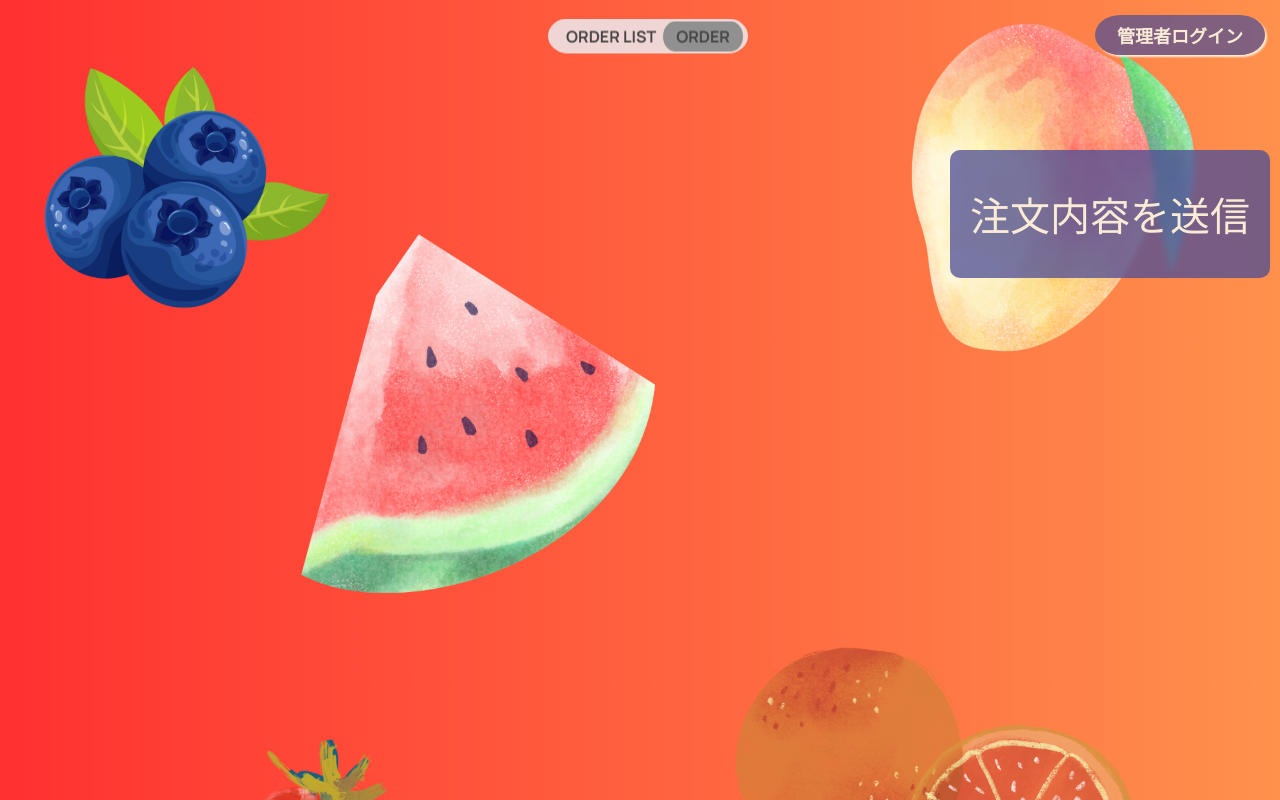
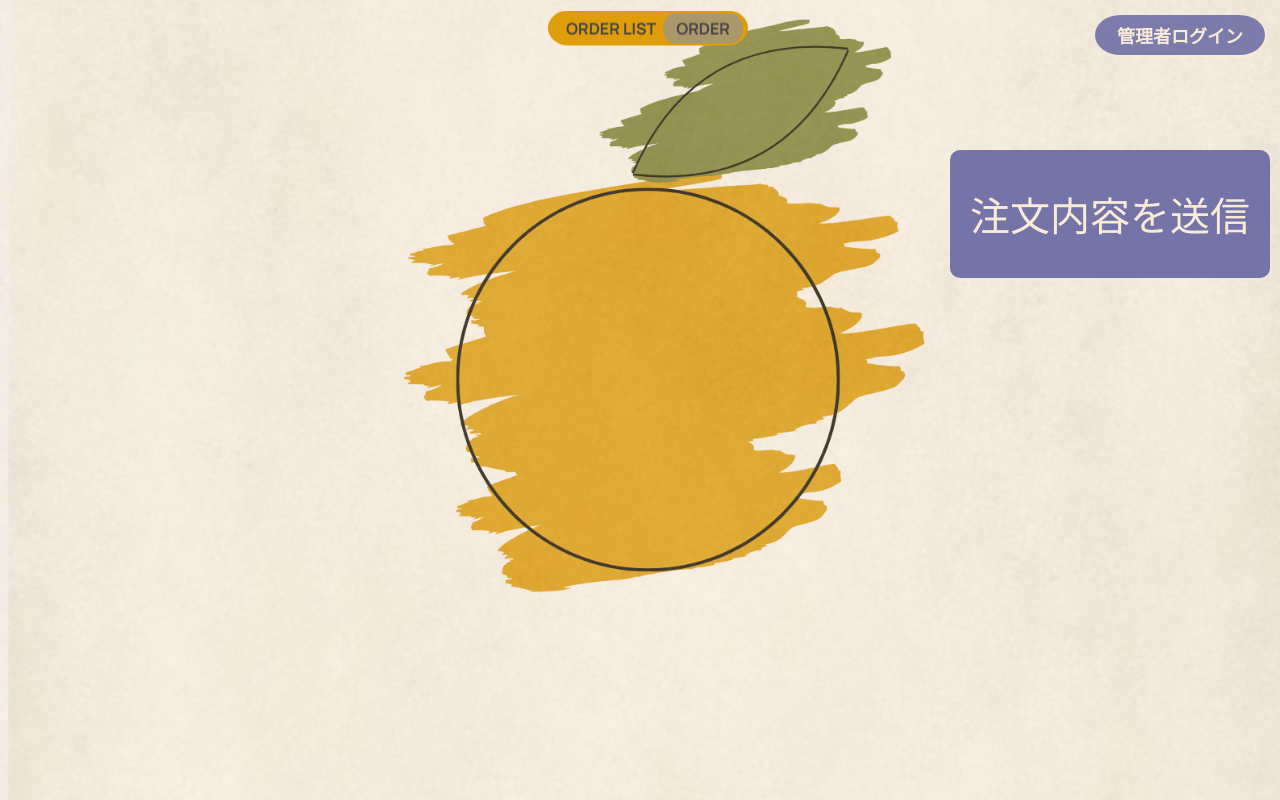
Before and after one commit to Nfolio567/Order, a Flask app: page /order in a window 1280 px wide. Run offline with Flask 3, Linux system fonts and the light colour scheme; data that the repository does not hold is empty; some libraries are stand-ins or nearby versions; some web fonts are replaced.

Commit message:
chenge style order page

```diff
--- a/static/script/private/admin/AddOptions.js
+++ b/static/script/private/admin/AddOptions.js
@@ -7,7 +7,7 @@ var __awaiter = (this && this.__awaiter) || function (thisArg, _arguments, P, ge
         step((generator = generator.apply(thisArg, _arguments || [])).next());
     });
 };
-import { closeAddSelector, fetch2Server, closeAddCheckWindow } from "./admin";
+import { closeAddSelector, fetch2Server, closeAddCheckWindow } from "./admin.js";
 export class AddOptions {
     drawAddWindow() {
         closeAddSelector();
--- a/static/script/private/admin/AddOptions.ts
+++ b/static/script/private/admin/AddOptions.ts
@@ -1,4 +1,4 @@
-import { closeAddSelector, fetch2Server, closeAddCheckWindow } from "./admin";
+import { closeAddSelector, fetch2Server, closeAddCheckWindow } from "./admin.js";
 
 export class AddOptions {
   drawAddWindow() { // オプション追加ウィンドウ描画
--- a/static/script/private/admin/AddProducts.js
+++ b/static/script/private/admin/AddProducts.js
@@ -7,7 +7,7 @@ var __awaiter = (this && this.__awaiter) || function (thisArg, _arguments, P, ge
         step((generator = generator.apply(thisArg, _arguments || [])).next());
     });
 };
-import { closeAddSelector, fetch2Server, closeAddCheckWindow, moneyFormatter } from "./admin";
+import { closeAddSelector, fetch2Server, closeAddCheckWindow, moneyFormatter } from "./admin.js";
 export class AddProducts {
     drawAddWindow() {
         return __awaiter(this, void 0, void 0, function* () {
--- a/static/script/private/admin/AddProducts.ts
+++ b/static/script/private/admin/AddProducts.ts
@@ -1,4 +1,4 @@
-import { closeAddSelector, fetch2Server, closeAddCheckWindow, moneyFormatter } from "./admin";
+import { closeAddSelector, fetch2Server, closeAddCheckWindow, moneyFormatter } from "./admin.js";
 
 export class AddProducts {
   async drawAddWindow() { // 商品追加ウィンドウ描画
--- a/static/script/private/admin/DeleteOption.js
+++ b/static/script/private/admin/DeleteOption.js
@@ -7,7 +7,7 @@ var __awaiter = (this && this.__awaiter) || function (thisArg, _arguments, P, ge
         step((generator = generator.apply(thisArg, _arguments || [])).next());
     });
 };
-import { closeAddSelector, fetch2Server, moneyFormatter } from "./admin";
+import { closeAddSelector, fetch2Server, moneyFormatter } from "./admin.js";
 export class DeleteOption {
     drawDeleteWindow() {
         closeAddSelector();
@@ -51,7 +51,7 @@ export class DeleteOption {
         }
     }
     closeDeleteWindow() {
-        const deleteWindow = document.getElementById("delete-options");
+        const deleteWindow = document.getElementById("add-delete-update-window");
         if (deleteWindow)
             deleteWindow.className = "hidden";
         const closeButton = document.getElementById("close");
--- a/static/script/private/admin/DeleteOption.ts
+++ b/static/script/private/admin/DeleteOption.ts
@@ -1,4 +1,4 @@
-import { closeAddSelector,  fetch2Server, moneyFormatter } from "./admin";
+import { closeAddSelector,  fetch2Server, moneyFormatter } from "./admin.js";
 
 export class DeleteOption {
   drawDeleteWindow() {
@@ -44,7 +44,7 @@ export class DeleteOption {
   }
 
   closeDeleteWindow() {
-    const deleteWindow = document.getElementById("delete-options");
+    const deleteWindow = document.getElementById("add-delete-update-window");
     if(deleteWindow) deleteWindow.className = "hidden";
 
     const closeButton = document.getElementById("close");
--- a/static/script/private/admin/DeleteProduct.js
+++ b/static/script/private/admin/DeleteProduct.js
@@ -7,7 +7,7 @@ var __awaiter = (this && this.__awaiter) || function (thisArg, _arguments, P, ge
         step((generator = generator.apply(thisArg, _arguments || [])).next());
     });
 };
-import { fetch2Server } from "./admin";
+import { fetch2Server } from "./admin.js";
 export class DeleteProduct {
     drawCheckWindow(children) {
         console.log(children);
--- a/static/script/private/admin/DeleteProduct.ts
+++ b/static/script/private/admin/DeleteProduct.ts
@@ -1,4 +1,4 @@
-import { fetch2Server } from "./admin";
+import { fetch2Server } from "./admin.js";
 
 export class DeleteProduct {
   drawCheckWindow(children: HTMLCollection | undefined) {
--- a/static/style/style.css
+++ b/static/style/style.css
@@ -15,8 +15,23 @@
 }
 
 body {
-  background: url("../image/frute.png") top center / cover repeat;
+  background-image: url("../image/container_background.png");
+  background-attachment: local;
+  background-position: 60% 52%;
+  background-size: cover;
+}
+
+.background {
+  position: fixed;
+  top: 0;
+  width: 100vw;
+  height: 100vh;
+  background-image: url("../image/background.png");
+  background-attachment: local;
+  background-position: 60% 52%;
+  background-size: cover;
   background-color: rgb(248, 245, 212);
+  z-index: 0;
 }
 
 .flash {
@@ -46,6 +61,7 @@ header {
   position: fixed;
   height: 50px;
   width: 100vw;
+  top: 0;
   z-index: 1000;
 }
 
@@ -58,7 +74,7 @@ nav {
   height: 35px;
   width: 200px;
   border-radius: 10% 10% 10% 10% / 50% 50% 50% 50%;
-  background-color: rgba(236, 244, 251, 0.8);
+  background-color: #df9e09;
   backdrop-filter: blur(2px);
 }
 
@@ -75,7 +91,7 @@ nav > a {
 
 .headerBack {
   position: absolute;
-  background-color: #909090;
+  background-color: rgba(148, 148, 148, 0.7);
   z-index: 1100;
   height: 30px;
   border-radius: 10% 10% 10% 10% / 50% 50% 50% 50%;
@@ -163,5 +179,51 @@ nav > a {
 }
 
 .order-container {
-  background-color: antiquewhite;
+  background-color: rgba(236, 244, 251, 0.8);
+  width: 70vw;
+  margin-left: 1.5vw;
+  margin-top: 100px;
+  backdrop-filter: blur(3px);
+  border-radius: 20px 0 / 20px 0;
 }
+
+.products-container {
+  position: relative;
+  display: flex;
+  margin: 20px;
+  border: dashed 2px #353535;
+  border-radius: 20px 0 / 20px 0;
+  background: url("../image/container_background.png");
+}
+
+.products-container .name {
+  max-width: 70%;
+}
+
+.products-name {
+  font-size: 50px;
+  font-weight: bold;
+  line-height: 1;
+}
+
+.products-name input[type="checkbox"] {
+  transform: scale(3) translateY(-4px) translateX(6px);
+}
+
+label strong {
+  font-size: 30px;
+}
+
+.add-order {
+  position: absolute;
+  top: 50%;
+  background-color: #df9e09;
+  border: none;
+  color: rgb(71, 69, 69);
+  width: 100px;
+  height: 80px;
+  font-size: 30px;
+  transform: translateY(-50%);
+  border-radius: 20px;
+  right: 10px;
+}
--- a/templates/base.html
+++ b/templates/base.html
@@ -13,6 +13,7 @@
 </head>
 <body>
   <div id="flash" class="flash-style flash-hiden"></div>
+  <div class="background"></div>
   <header>
     <nav>
       <a href="/order-list">ORDER LIST</a>
--- a/templates/order.html
+++ b/templates/order.html
@@ -5,7 +5,12 @@ ORDER
 {% endblock %}
 
 {% block main %}
+<div>
+  <div>
+
+  </div>
   <button class="order-submit">注文内容を送信</button>
-  <div class="order-container" id="products">
-  </div>
+</div>
+<div class="order-container" id="products">
+</div>
 {% endblock %}
```
Also changed, not shown: static/script/private/admin/admin.js (+20 -20 lines), static/script/private/admin/admin.ts (+20 -22 lines), static/script/public/script.js (+19 -7 lines), static/script/public/script.ts (+18 -7 lines), templates/dashboard.html (+6 -6 lines), static/image/background.png (added), static/image/container_background.png (added).
